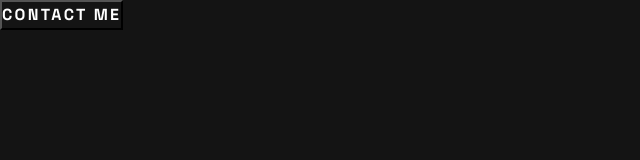
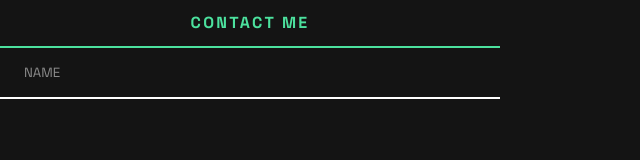
Before and after one commit to JlordS32/single-page-dev-portfolio, a plain HTML site: page starter-code/index.html in a window 1280 px wide. Shown: the whole page, without its empty margins (0-640 px from the left). Drawn offline with Linux system fonts and the light colour scheme.

Commit message:
setup done

```diff
--- a/starter-code/index.html
+++ b/starter-code/index.html
@@ -26,6 +26,22 @@
 		<title>Frontend Mentor | Single-page developer portfolio</title>
 	</head>
 	<body>
-		<button type="button" class="btn btn-primary">Contact Me</button>
+		<div
+			class="d-flex flex-column"
+			style="width: 500px"
+		>
+			<button
+				type="button"
+				class="btn"
+			>
+				Contact Me
+			</button>
+			<input
+				type="text"
+				placeholder="name"
+				class="text-input"
+				pattern="[a-z A-Z]*"
+			/>
+		</div>
 	</body>
 </html>
--- a/starter-code/styles/index.css
+++ b/starter-code/styles/index.css
@@ -6,6 +6,7 @@
 	--clr-3: hsl(0, 0%, 14%);
 	--clr-4: hsl(0, 0%, 85%);
 	--clr-5: hsl(0, 0%, 100%);
+   --error: hsl(7, 100%, 68%);
 
    --bg: var(--clr-1);
    --def-clr: var(--clr-5);
--- a/starter-code/styles/utilities.css
+++ b/starter-code/styles/utilities.css
@@ -16,6 +16,18 @@
 	letter-spacing: normal;
 }
 
+.d-flex {
+	display: flex	;
+}
+
+.flex-row {
+	flex-direction: row;
+}
+
+.flex-column {
+	flex-direction: column;
+}
+
 .btn {
 	color: white;
 	text-transform: uppercase;
@@ -25,6 +37,45 @@
 	font-style: normal;
 	font-weight: 700;
 	line-height: 26px;
-	letter-spacing: 0.127rem;
+	letter-spacing: 0.125rem;
    background-color: transparent;
+   padding: 10px;
+   border: 0;
+   border-bottom: 2px solid var(--clr-2);
+   cursor: pointer;
+   transition: 150ms ease-in;
 }
+
+.btn:hover {
+   color: var(--clr-2);
+}
+
+/* text - input */
+
+.text-input {
+	background-color: transparent;
+	border: 0;
+	text-transform: uppercase;
+	padding: 16px 24px;
+	color: var(--clr-5);
+	outline: 0;
+	border-bottom: 2px var(--clr-5) solid;
+	transition: 150ms ease-in;
+}
+
+.text-input:focus {
+	outline: 0;
+	border-bottom: 2px var(--clr-2) solid;
+}
+
+.text-input:invalid {
+	outline: 0;
+	border-bottom: 2px var(--error) solid;
+	position: relative;
+}
+
+
+.text-input::placeholder {
+	color: var(--clr-5);
+	opacity: 0.5;
+}
```
